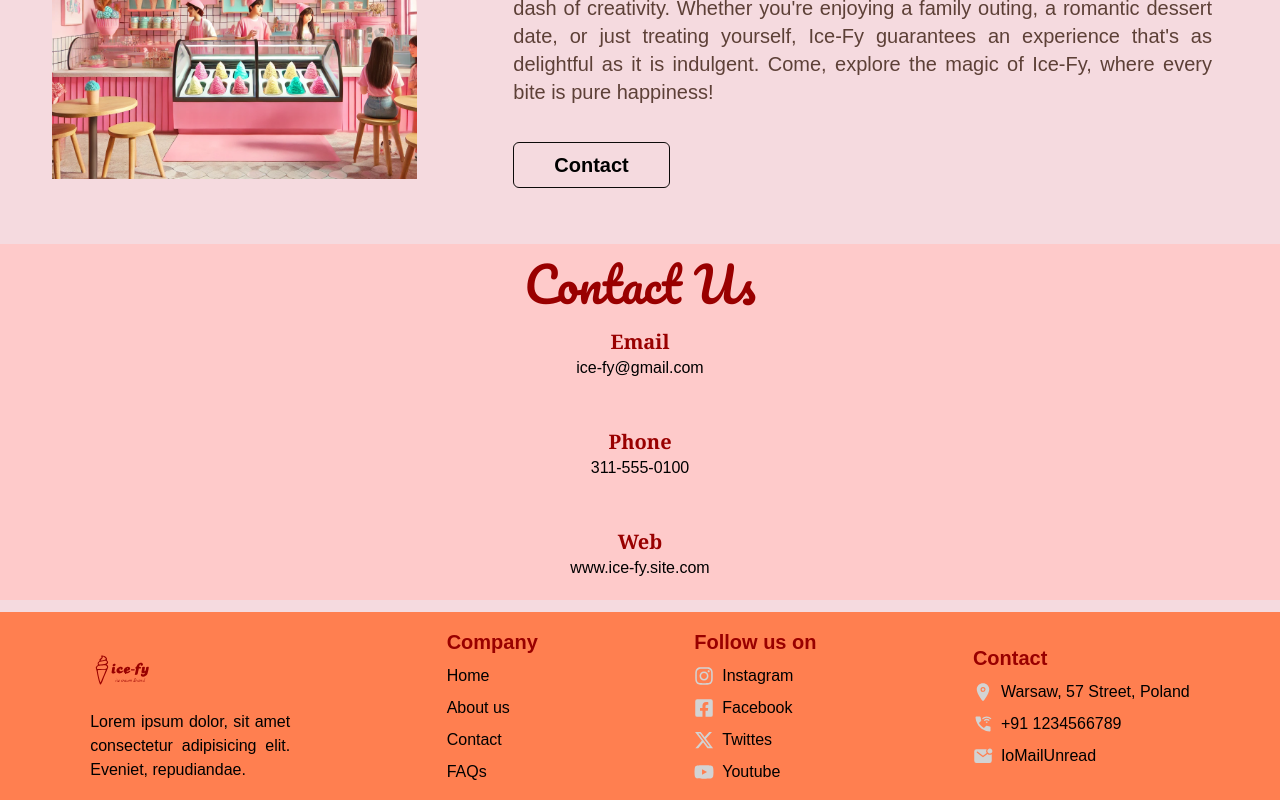
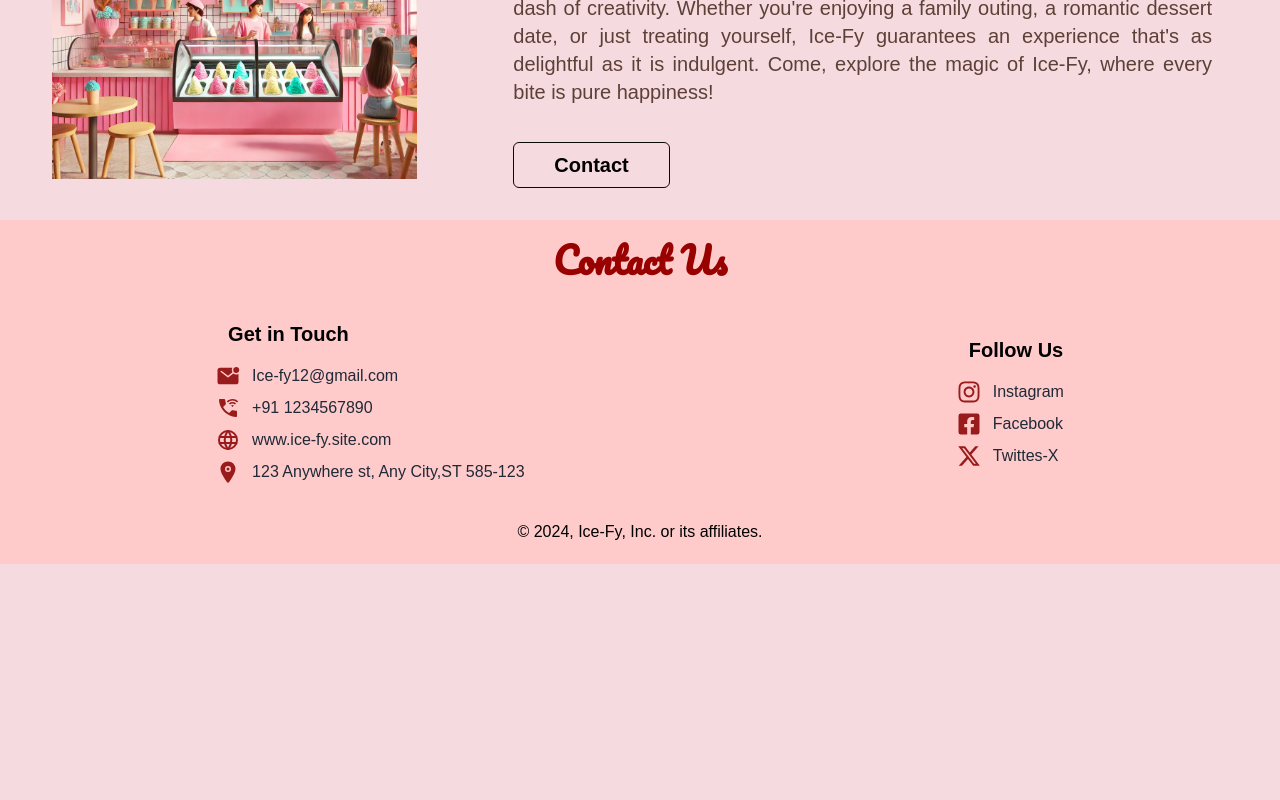
Before and after one commit to ROy259/IceCream, a React (Vite) app: page / in a window 1280 px wide. Shown: the part 2223-3023 px from the top of the page. After the commit the page ends 2787 px from the top, so only its background shows below. Built offline with nearby package versions, Linux system fonts and the light colour scheme.

Commit message:
deleted new-contact

```diff
--- a/src/Components/Contact.jsx
+++ b/src/Components/Contact.jsx
@@ -1,29 +1,41 @@
 import React from 'react'
+import { FaInstagram } from "react-icons/fa";
+import { FaFacebookSquare } from "react-icons/fa";
+import { FaXTwitter } from "react-icons/fa6";
+import { IoLocation } from "react-icons/io5";
+import { MdWifiCalling3 } from "react-icons/md";
+import { IoMailUnread } from "react-icons/io5";
+import { TbWorld } from "react-icons/tb";
 
 const Contact = () => {
   return (
-    <div className='  mt-6 bg-red-200 mb-3 pb-5'>
-        <div className='flex justify-center'>
+    <div className='main-container bg-red-200 p-5'>
+      <div>
+        <h1 className='font-pacifico text-crimsonRed text-4xl font-bold text-center '>Contact Us</h1>
+      </div>
 
-            <h1 className='text-5xl font-pacifico text-crimsonRed mt-4'>Contact Us</h1>
-        </div>
-            <div className='flex flex-col justify-center items-center mt-5'>
-            <label htmlFor="" className='text-crimsonRed text-xl font-serif font-semibold'>Email</label>
-                  <p>ice-fy@gmail.com</p>
-                  <br />
-                  <br />
-                  <label htmlFor="" className='text-crimsonRed text-xl font-serif font-semibold'>Phone</label>
-                  <p>311-555-0100</p>
-                  <br />
-                  <br />
-                  <label htmlFor="" className='text-crimsonRed text-xl font-serif font-semibold'>Web</label>
-                  <p>www.ice-fy.site.com</p>
-
-            </div>
+      <div className='flex justify-around items-center gap-10 mt-10'>
 
 
-
-
+      <div className=''>
+        <h1 className='text-xl font-semibold  ml-3 mb-4'>Get in Touch</h1>
+        <ul className='flex flex-col gap-2'>
+          <li className='flex gap-3 items-center text-gray-800  '><IoMailUnread className='text-2xl font-semibold text-[#991b1b]'/> Ice-fy12@gmail.com</li>
+          <li className='flex gap-3 items-center text-gray-800  '><MdWifiCalling3 className='text-2xl font-semibold text-[#991b1b]'/> +91 1234567890</li>
+          <li className='flex gap-3 items-center text-gray-800  '><TbWorld className='text-2xl font-semibold text-[#991b1b]'/> www.ice-fy.site.com</li>
+          <li className='flex gap-3 items-center  text-gray-800 '><IoLocation className='text-2xl font-semibold text-[#991b1b]'/> 123 Anywhere st, Any City,ST 585-123</li>
+        </ul>
+      </div>
+        <div>
+          <h1 className='text-xl font-semibold  ml-3 mb-4'>Follow Us</h1>
+          <ul className='flex flex-col gap-2'>
+             <li className='flex gap-3 items-center text-gray-800 '><FaInstagram className='text-2xl  text-[#991b1b] font-bold'/>Instagram</li>
+             <li className='flex gap-3 items-center text-gray-800  '><FaFacebookSquare className='text-2xl font-semibold text-[#991b1b] '/>Facebook</li>
+             <li className='flex gap-3 items-center text-gray-800  '><FaXTwitter className='text-2xl font-semibold text-[#991b1b] '/>Twittes-X</li>
+          </ul>
+        </div>
+       </div>
+       <p className='text-center mt-9'>© 2024, Ice-Fy, Inc. or its affiliates.</p>
 
     </div>
   )
--- a/src/Components/Footer.jsx
+++ /dev/null
@@ -1,61 +0,0 @@
-import React from 'react'
-import logo from "../assets/logo.svg";
-import { FaInstagram } from "react-icons/fa";
-import { FaFacebookSquare } from "react-icons/fa";
-import { FaXTwitter } from "react-icons/fa6";
-import { FaYoutube } from "react-icons/fa";
-import { IoLocation } from "react-icons/io5";
-import { MdWifiCalling3 } from "react-icons/md";
-import { IoMailUnread } from "react-icons/io5";
-const Footer = () => {
-  return (
-    <div className='bg-[#FF7F50] p-3 py-4'>
-      <div className='flex justify-around items-center'>
-
-        <div>
-          <img src={logo} alt="logo" className='h-20 w-20' />
-          <p className='text-justify w-[200px]'>Lorem ipsum dolor, sit amet consectetur adipisicing elit. Eveniet, repudiandae.
-          </p>
-
-        </div>
-
-          <div>
-            <h1 className='text-xl font-semibold text-crimsonRed'>Company</h1>
-
-            <ul className='flex flex-col gap-2 mt-2'>
-             <li className='hover:underline cursor-pointer'>Home</li>
-              <li className='hover:underline cursor-pointer'>About us</li>
-              <li className='hover:underline cursor-pointer'>Contact</li>
-              <li className='hover:underline cursor-pointer'>FAQs</li>
-            </ul>
-            </div>
-
-          <div>
-            <h1 className='text-xl font-semibold text-crimsonRed'>Follow us on</h1>
-
-            <ul className='flex flex-col gap-2 mt-2'>
-              <li className='flex items-center gap-2'><FaInstagram className='text-xl text-[#D3D3D3] '/> Instagram</li>
-              <li className='flex items-center gap-2'><FaFacebookSquare  className='text-xl text-[#D3D3D3]'/> Facebook</li>
-              <li className='flex items-center gap-2'><FaXTwitter  className='text-xl text-[#D3D3D3]'/> Twittes</li>
-              <li className='flex items-center gap-2'><FaYoutube  className='text-xl text-[#D3D3D3]'/> Youtube</li>
-
-            </ul>
-            </div>
-
-            <div>
-            <h1 className='text-xl font-semibold text-crimsonRed'>Contact</h1>
-
-            <ul className='  flex flex-col gap-2 mt-2'>
-              <li className='flex items-center gap-2'><IoLocation  className='text-xl text-[#D3D3D3] '/> Warsaw, 57 Street, Poland</li>
-              <li className='flex items-center gap-2'><MdWifiCalling3  className='text-xl text-[#D3D3D3]'/> +91 1234566789</li>
-              <li className='flex items-center gap-2'><IoMailUnread  className='text-xl text-[#D3D3D3] '/> IoMailUnread</li>
-
-
-            </ul>
-            </div>
-      </div>
-    </div>
-  )
-}
-
-export default Footer
--- a/src/Components/Main.jsx
+++ b/src/Components/Main.jsx
@@ -4,7 +4,6 @@ import Home from './Home'
 import Try from './Try'
 import About from './About'
 import Contact from './Contact'
-import Footer from './Footer'
 
 const Main = () => {
   return (
@@ -14,7 +13,6 @@ const Main = () => {
       <Try/>
       <About/>
       <Contact/>
-      <Footer/>
     </div>
   )
 }
```
